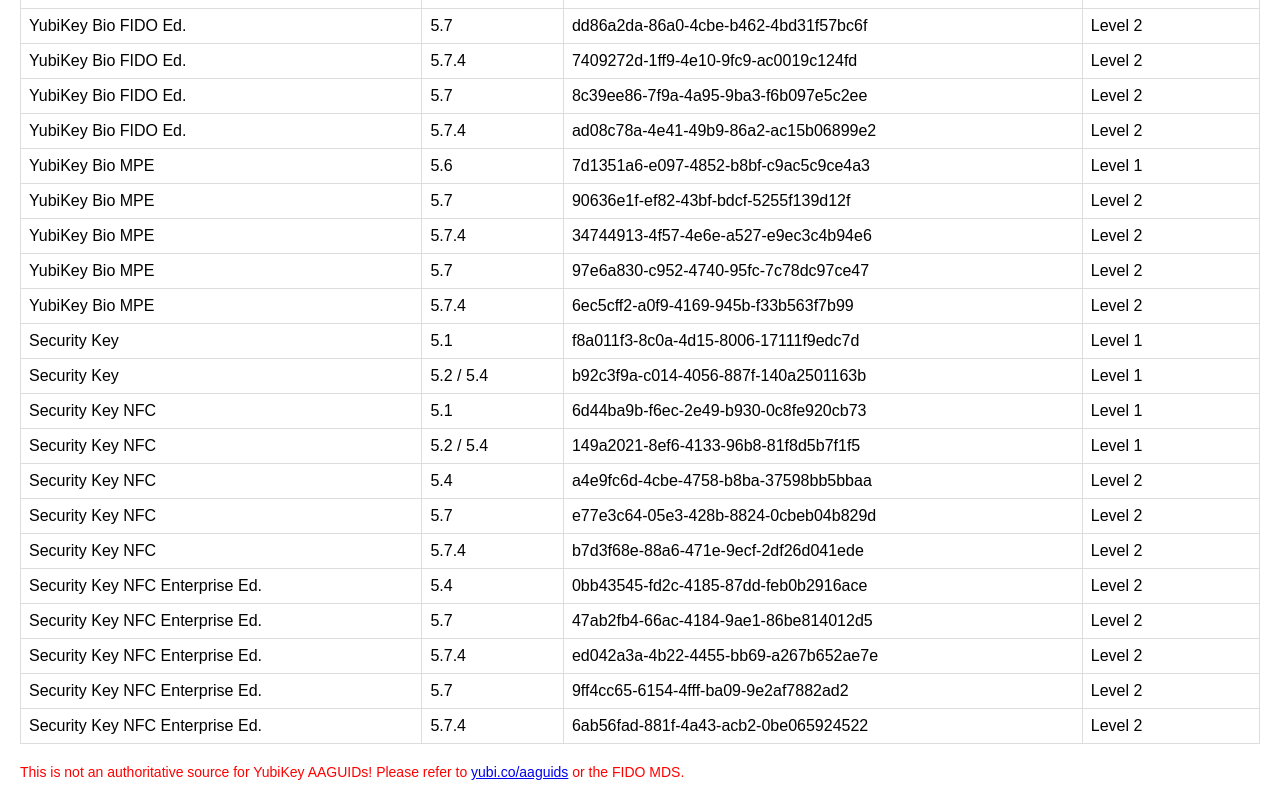
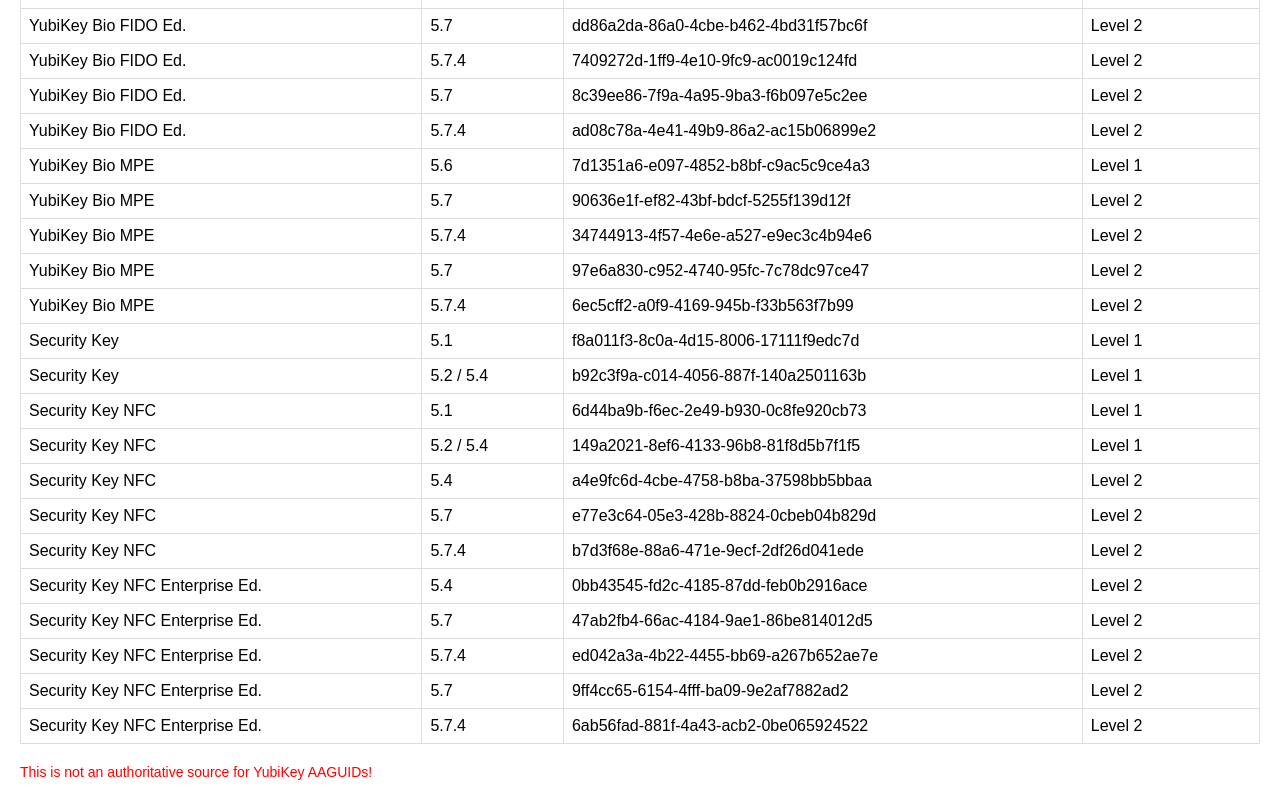
Before and after one commit to JMarkstrom/aaguids, a plain HTML site: page index.html in a window 1280 px wide. Shown: the part 2261-3061 px from the top of the page. Drawn offline with nearby package versions, Linux system fonts and the light colour scheme.

Commit message:
Update index.html

```diff
--- a/index.html
+++ b/index.html
@@ -113,8 +113,7 @@
         fetchCSV();
     </script>
     <p style="margin-top: 20px; font-size: 14px; color: red;">
-        This is not an authoritative source for YubiKey AAGUIDs! Please refer to
-        <a href="https://yubi.co/aaguids" target="_blank">yubi.co/aaguids</a> or the FIDO MDS.
+        This is not an authoritative source for YubiKey AAGUIDs!
     </p>
 </body>
 </html>
```
